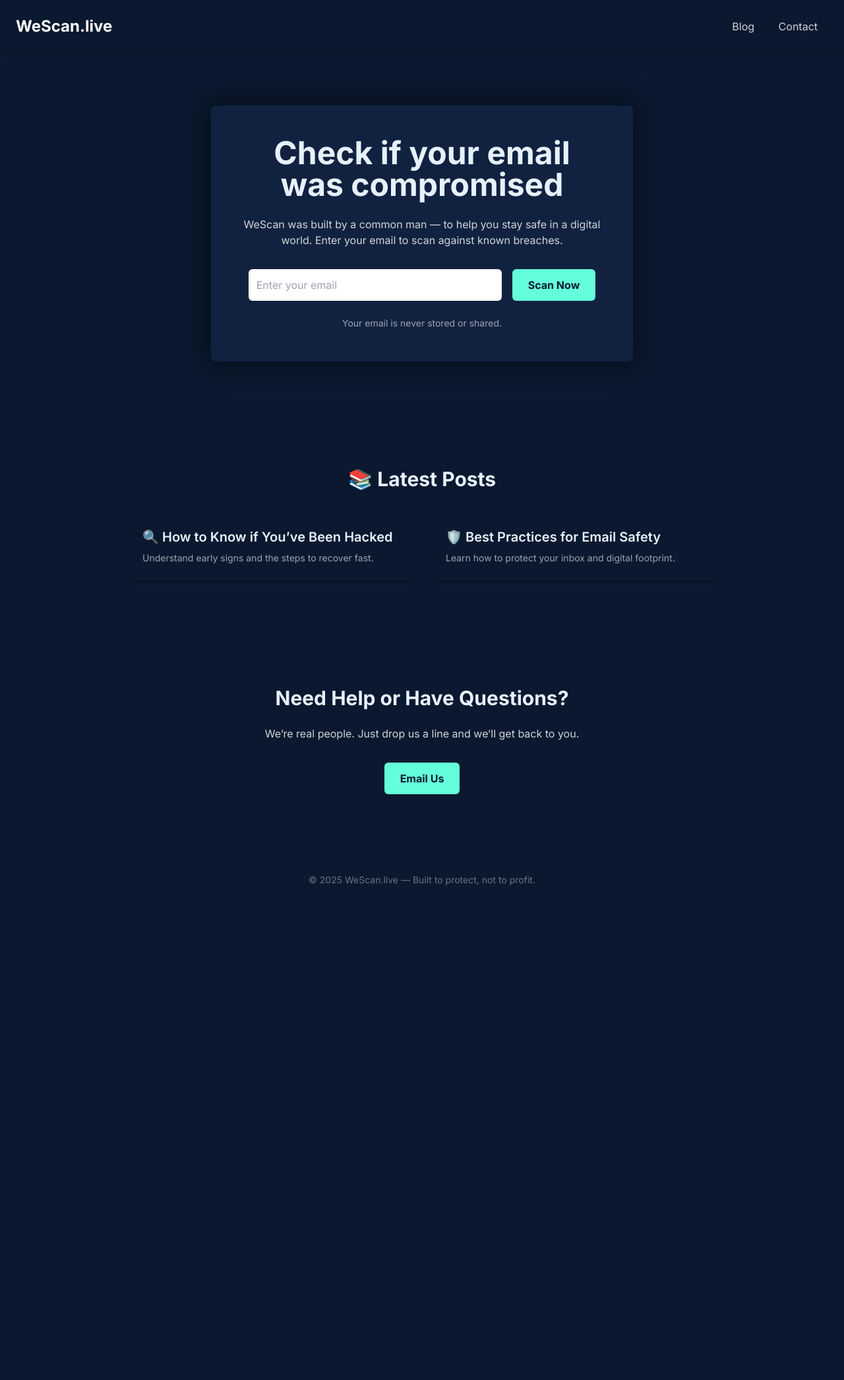
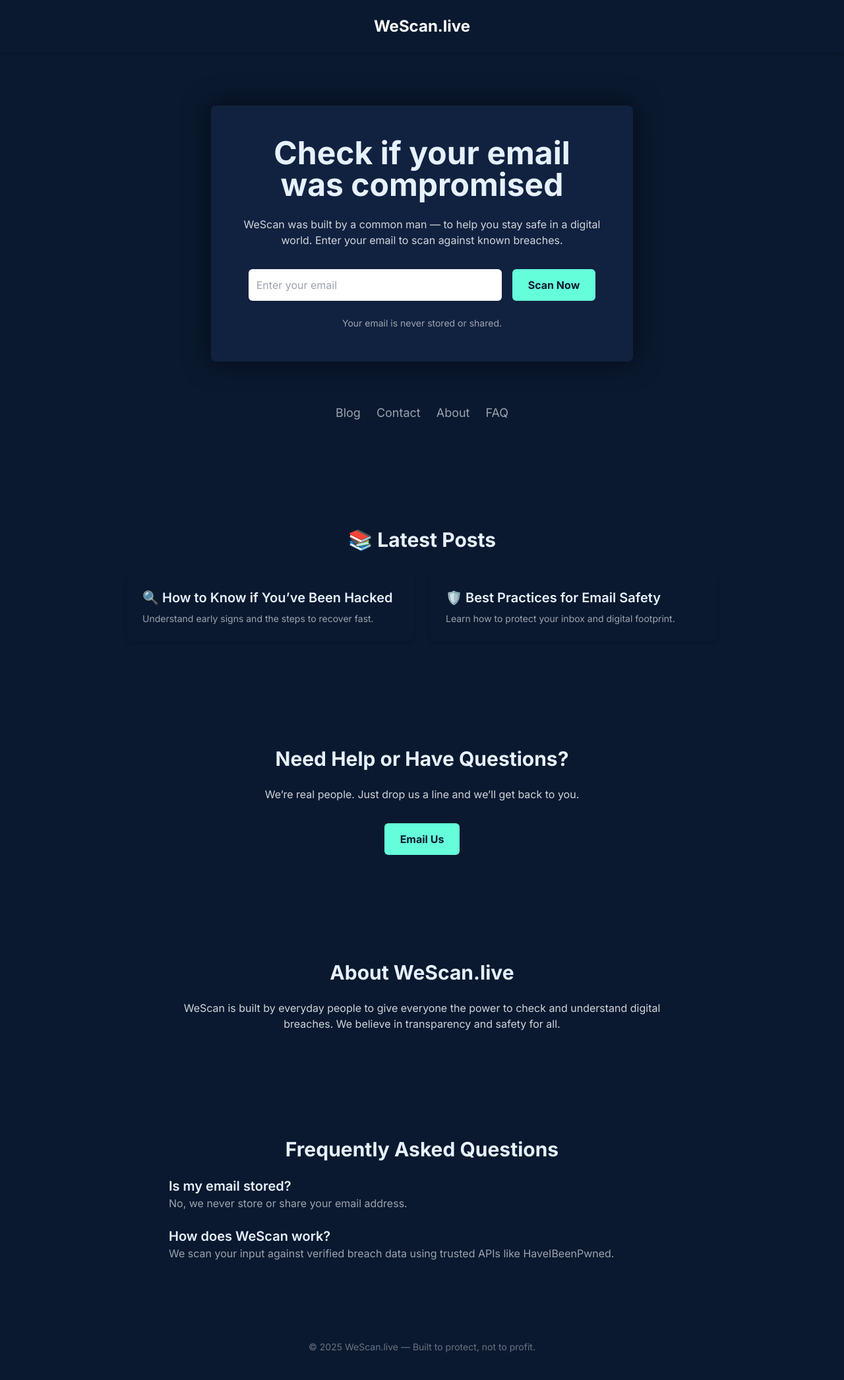
Before and after one commit to wescanlive/wescanlive, a plain HTML site: page index.html in a window 1280 px wide. Shown: the whole page at 66% size. Before the commit the page ends 1384 px from the top, so only its background shows below. Drawn offline with nearby package versions, Linux system fonts and the light colour scheme.

Commit message:
Update index.html

```diff
--- a/index.html
+++ b/index.html
@@ -35,12 +35,8 @@
     </style>
   </head>
   <body class="min-h-screen flex flex-col">
-    <header class="p-6 flex justify-between items-center bg-[#0f2a40] shadow-md">
-      <div class="text-2xl font-bold text-white">WeScan.live</div>
-      <nav>
-        <a href="#blog" class="text-gray-300 hover:text-white px-4">Blog</a>
-        <a href="#contact" class="text-gray-300 hover:text-white px-4">Contact</a>
-      </nav>
+    <header class="p-6 flex justify-center items-center bg-[#0f2a40] shadow-md">
+      <div class="text-2xl font-bold text-white text-center">WeScan.live</div>
     </header>
 
     <main class="flex-1 py-20 px-4">
@@ -55,6 +51,13 @@
 
         <p class="mt-6 text-sm text-gray-400">Your email is never stored or shared.</p>
       </div>
+
+      <nav class="mt-16 flex justify-center gap-6 text-lg text-gray-400">
+        <a href="#blog" class="hover:text-white">Blog</a>
+        <a href="#contact" class="hover:text-white">Contact</a>
+        <a href="#about" class="hover:text-white">About</a>
+        <a href="#faq" class="hover:text-white">FAQ</a>
+      </nav>
     </main>
 
     <section id="blog" class="py-20 px-6 bg-[#0f2a40]">
@@ -81,6 +84,29 @@
       </div>
     </section>
 
+    <section id="about" class="py-20 px-6 bg-[#0f2a40]">
+      <div class="max-w-3xl mx-auto text-center">
+        <h2 class="text-3xl font-bold mb-6">About WeScan.live</h2>
+        <p class="text-gray-300">WeScan is built by everyday people to give everyone the power to check and understand digital breaches. We believe in transparency and safety for all.</p>
+      </div>
+    </section>
+
+    <section id="faq" class="py-20 px-6">
+      <div class="max-w-3xl mx-auto">
+        <h2 class="text-3xl font-bold mb-6 text-center">Frequently Asked Questions</h2>
+        <div class="space-y-6">
+          <div>
+            <h3 class="text-xl font-semibold">Is my email stored?</h3>
+            <p class="text-gray-400">No, we never store or share your email address.</p>
+          </div>
+          <div>
+            <h3 class="text-xl font-semibold">How does WeScan work?</h3>
+            <p class="text-gray-400">We scan your input against verified breach data using trusted APIs like HaveIBeenPwned.</p>
+          </div>
+        </div>
+      </div>
+    </section>
+
     <footer class="text-center py-10 text-sm text-gray-500">
       &copy; 2025 WeScan.live — Built to protect, not to profit.
     </footer>
```
